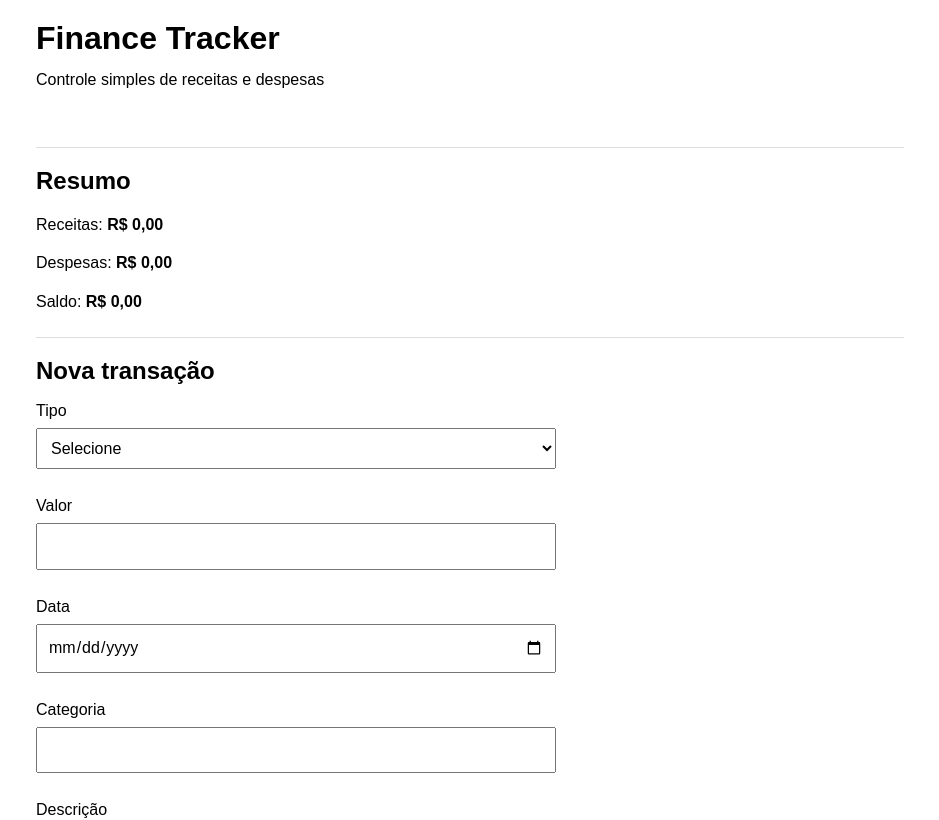
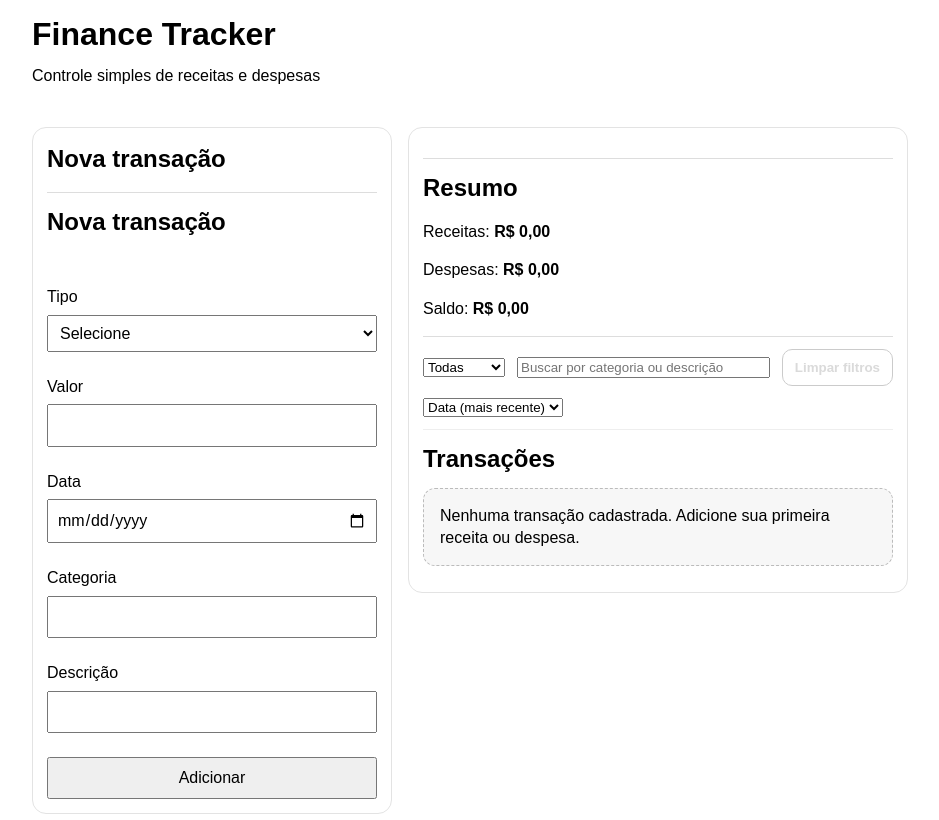
Before and after one commit to DMGSBZR/finance-tracker-vue, a Vue app in the folder finance-tracker-vue/: page / in a window 1280 px wide. Shown: the top 820 px of the page, without its empty margins (170-1109 px from the left). Built offline with nearby package versions, Linux system fonts and the light colour scheme.

Commit message:
feat: ux refinement

```diff
--- a/finance-tracker-vue/src/App.vue
+++ b/finance-tracker-vue/src/App.vue
@@ -1,20 +1,87 @@
 <script setup>
+import { ref, computed } from "vue";
 
-import { ref, computed} from 'vue';
-import SummaryCards from './components/SummaryCards.vue';
-import FiltersBar from './components/FiltersBar.vue';
-import TransactionsTable from './components/TransactionsTable.vue';
-import TransactionForm from './components/TransactionForm.vue';
-import { useLocalStorage } from './composables/useLocalStorage.js';
-import {useTransactions } from './composables/useTransactions.js';
+import SummaryCards from "./components/SummaryCards.vue";
+import TransactionForm from "./components/TransactionForm.vue";
+import FiltersBar from "./components/FiltersBar.vue";
+import TransactionsTable from "./components/TransactionsTable.vue";
 
-const STORAGE_KEY = 'finance-tracker-transactions';
+import { useLocalStorage } from "./composables/useLocalStorage";
+import { useTransactions } from "./composables/useTransactions";
+
+/* ======================================================
+ * 1) Fonte de verdade + composables
+ * ====================================================== */
+const STORAGE_KEY = "finance-tracker-transactions";
 const transactions = useLocalStorage(STORAGE_KEY, []);
 
+const {
+  form,
+  errors,
+  editingId,
+  submitForm: submitTransaction,
+  cancelEdit,
+  editTransaction: editTx,
+  deleteTransaction: deleteTx,
+} = useTransactions(transactions);
+
+/* ======================================================
+ * Feedback de UX
+ * ====================================================== */
+const feedbackMessage = ref("");
+const feedbackType = ref("success");
+
+function showFeedback(message, type = "success") {
+  feedbackMessage.value = message;
+  feedbackType.value = type;
+
+  setTimeout(() => {
+    feedbackMessage.value = "";
+  }, 3000);
+}
+
+/* ======================================================
+ * Handlers de UI (com feedback)
+ * ====================================================== */
+function handleSubmit() {
+  const wasEditing = !!editingId.value;
+
+  submitTransaction();
+
+  if (Object.keys(errors.value).length === 0) {
+    showFeedback(
+      wasEditing
+        ? "Transação atualizada com sucesso"
+        : "Transação adicionada com sucesso"
+    );
+  }
+}
+
+function handleEdit(tx) {
+  editTx(tx);
+}
+
+function handleDelete(id) {
+  const confirmed = window.confirm(
+    "Tem certeza que deseja excluir esta transação?"
+  );
+  if (!confirmed) return;
+
+  deleteTx(id);
+  showFeedback("Transação removida com sucesso");
+}
+
+
+/* ======================================================
+ * 2) Estado de UI (filtros)
+ * ====================================================== */
 const filterType = ref("all");
 const searchText = ref("");
 const sortBy = ref("date-desc");
 
+/* ======================================================
+ * 3) Derivados (lista visível)
+ * ====================================================== */
 const visibleTransactions = computed(() => {
   let list = [...transactions.value];
 
@@ -49,12 +116,9 @@ const visibleTransactions = computed(() => {
   return list;
 });
 
-// =====================
-// Resumo financeiro
-// =====================
-
-
-// Formatação de moeda BRL
+/* ======================================================
+ * 4) Helpers de UI + resumo financeiro
+ * ====================================================== */
 function formatBrl(value) {
   return new Intl.NumberFormat("pt-BR", {
     style: "currency",
@@ -62,30 +126,30 @@ function formatBrl(value) {
   }).format(value);
 }
 
-const incomeTotal = computed(() => {
-  return visibleTransactions.value
+const incomeTotal = computed(() =>
+  visibleTransactions.value
     .filter((tx) => tx.type === "income")
-    .reduce((sum, tx) => sum + Number(tx.amount || 0), 0);
-});
+    .reduce((sum, tx) => sum + Number(tx.amount || 0), 0)
+);
 
-const expenseTotal = computed(() => {
-  return visibleTransactions.value
+const expenseTotal = computed(() =>
+  visibleTransactions.value
     .filter((tx) => tx.type === "expense")
-    .reduce((sum, tx) => sum + Number(tx.amount || 0), 0);
-});
+    .reduce((sum, tx) => sum + Number(tx.amount || 0), 0)
+);
 
-const balanceTotal = computed(() => incomeTotal.value - expenseTotal.value);
+const balanceTotal = computed(
+  () => incomeTotal.value - expenseTotal.value
+);
 
+/* ======================================================
+ * 5) Estados derivados de UI
+ * ====================================================== */
+const hasTransactions = computed(() => transactions.value.length > 0);
+const hasVisibleTransactions = computed(
+  () => visibleTransactions.value.length > 0
+);
 
-// =====================
-// Estados de UI
-// =====================
-const hasTransactions = computed(() => transactions.value.length > 0);
-const hasVisibleTransactions = computed(() => visibleTransactions.value.length > 0);
-
-// =====================
-// Filtros ativos
-// =====================
 const hasActiveFilters = computed(() => {
   return (
     filterType.value !== "all" ||
@@ -94,13 +158,14 @@ const hasActiveFilters = computed(() => {
   );
 });
 
+/* ======================================================
+ * 6) Actions de UI
+ * ====================================================== */
 function clearFilters() {
   filterType.value = "all";
   searchText.value = "";
   sortBy.value = "date-desc";
 }
-
-const { form, errors, editingId, submitForm, cancelEdit, editTransaction, deleteTransaction } = useTransactions(transactions);
 
 </script>
 
@@ -112,20 +177,37 @@ const { form, errors, editingId, submitForm, cancelEdit, editTransaction, delete
     </header>
 
     <main class="container">
+  <div
+    v-if="feedbackMessage"
+    class="feedback"
+    :class="`feedback--${feedbackType}`"
+    role="status"
+    aria-live="polite"
+  >
+    {{ feedbackMessage }}
+  </div>
 
+  <div class="app-shell">
+    <!-- Coluna esquerda: criação/edição -->
+    <section class="panel">
+      <h2>Nova transação</h2>
+
+      <TransactionForm
+        v-model="form"
+        :errors="errors"
+        :is-editing="!!editingId"
+        @submit="handleSubmit"
+        @cancel="cancelEdit"
+      />
+    </section>
+
+    <!-- Coluna direita: resumo + filtros + lista -->
+    <section class="panel">
       <SummaryCards
         :income-total="incomeTotal"
         :expense-total="expenseTotal"
         :balance-total="balanceTotal"
         :format-brl="formatBrl"
-/>
-
-      <TransactionForm
-  v-model="form"
-  :errors="errors"
-  :is-editing="!!editingId"
-  @submit="submitForm"
-  @cancel="cancelEdit"
       />
 
       <FiltersBar
@@ -135,29 +217,40 @@ const { form, errors, editingId, submitForm, cancelEdit, editTransaction, delete
         :has-active-filters="hasActiveFilters"
         @clear="clearFilters"
       />
-      <section>
-  <h2>Transações</h2>
 
-  <!-- 1) Sem nenhuma transação cadastrada -->
-  <div v-if="!hasTransactions" class="ui-state" role="status" aria-live="polite">
+      <div class="panel-divider"></div>
+
+      <h2 class="panel-title">Transações</h2>
+
+      <div
+        v-if="!hasTransactions"
+        class="ui-state"
+        role="status"
+        aria-live="polite"
+      >
         Nenhuma transação cadastrada. Adicione sua primeira receita ou despesa.
       </div>
 
-  <!-- 2) Tem transações, mas não tem resultados visíveis -->
-  <div v-else-if="!hasVisibleTransactions" class="ui-state" role="status" aria-live="polite">
+      <div
+        v-else-if="!hasVisibleTransactions"
+        class="ui-state"
+        role="status"
+        aria-live="polite"
+      >
         Nenhum resultado encontrado com os filtros/busca atuais.
       </div>
 
-  <!-- 3) Tabela normal -->
-  <div v-else>
+      <div v-else class="table-wrap">
         <TransactionsTable
           :items="visibleTransactions"
-    @edit="editTransaction"
-    @delete="deleteTransaction"
+          @edit="handleEdit"
+          @delete="handleDelete"
         />
       </div>
     </section>
+  </div>
 </main>
+
 
     <footer class="container">
       <p>Finance Tracker — projeto de estudo</p>
--- a/finance-tracker-vue/src/assets/styles.css
+++ b/finance-tracker-vue/src/assets/styles.css
@@ -15,7 +15,7 @@ main,
 footer {
   max-width: 900px;
   margin: 0 auto;
-  padding: 16px;
+  padding: 12px;
 }
 
 /* 3) Cabeçalho */
@@ -29,8 +29,8 @@ header p {
 
 /* 4) Separação entre blocos */
 section {
-  margin-top: 24px;
-  padding-top: 16px;
+  margin-top: 16px;
+  padding-top: 12px;
   border-top: 1px solid #ddd;
 }
 
@@ -41,7 +41,7 @@ h2 {
 /* 5) Formulário arrumado (sem <br/>) */
 form {
   display: grid;
-  gap: 12px;
+  gap: 10px;
   max-width: 520px;
 }
 
@@ -50,11 +50,11 @@ label {
   margin-bottom: 6px;
 }
 
-input,
-select,
-button {
+form input,
+form select,
+form button {
   width: 100%;
-  padding: 10px;
+  padding: 8px;
   font: inherit;
 }
 
@@ -63,6 +63,11 @@ button {
 }
 
 /* 6) Tabela usável */
+table button {
+  width: auto;
+  padding: 6px 10px;
+}
+
 table {
   width: 100%;
   border-collapse: collapse;
@@ -71,7 +76,7 @@ table {
 th,
 td {
   border: 1px solid #ddd;
-  padding: 10px;
+  padding: 8px;
   text-align: left;
   vertical-align: top;
 }
@@ -87,8 +92,11 @@ tbody tr:hover {
 /* 7) Mobile: permitir rolagem horizontal da tabela */
 .table-wrap {
   overflow-x: auto;
+  max-height: 300px;
+  overflow-y: auto;
 }
-.filters{
+
+.filters {
   display: flex;
   gap: 12px;
   margin-bottom: 12px;
@@ -96,25 +104,40 @@ tbody tr:hover {
   flex-wrap: wrap;
   align-items: center;
 }
-/* 8) aula10 */
+
+.filters select,
+.filters input,
+.filters button {
+  width: auto;
+}
+
+.filters input {
+  flex: 1;
+  min-width: 220px;
+}
+
+/* 8) Feedback */
 .feedback {
   margin: 12px 0;
   padding: 12px 14px;
   border-radius: 10px;
   font-size: 0.95rem;
   line-height: 1.2;
-  display: none;
+  display: block;
+
+  /* Aula 8: manter visível ao rolar */
+  position: sticky;
+  top: 12px;
+  z-index: 50;
 }
 
 .feedback--success {
-  display: block;
   background-color: #e9f7ee;
   border: 1px solid #1f8a3b;
   color: #14532d;
 }
 
 .feedback--error {
-  display: block;
   background-color: #fdecec;
   border: 1px solid #b42318;
   color: #7a1210;
@@ -147,6 +170,7 @@ button:focus {
   outline: 2px solid #111;
   outline-offset: 2px;
 }
+
 /* Botões padrão */
 .btn {
   padding: 10px 12px;
@@ -165,16 +189,17 @@ button:focus {
   border-color: #555;
   font-weight: 600;
 }
+
 .btn-secondary {
   border-color: #999;
   font-weight: 600;
 }
 
 /* Estado da UI */
-
 .ui-state {
   transition: opacity 0.15s ease;
 }
+
 .ui-state {
   border: 1px dashed #bbb;
   border-radius: 12px;
@@ -199,8 +224,8 @@ button:focus {
   flex-wrap: wrap;
   align-items: center;
 }
+
 /* ===== Aula 14: Loading / Skeleton ===== */
-
 .skeleton-row td {
   height: 18px;
   background: linear-gradient(
@@ -222,9 +247,83 @@ button:focus {
     background-position: 0 50%;
   }
 }
+
 /* ===== Aula 14: micro-interação delete ===== */
 tr.is-removing {
   opacity: 0;
   transform: translateY(-4px);
   transition: opacity 0.15s ease, transform 0.15s ease;
 }
+
+/* Layout desktop: resumo + form lado a lado */
+.top-grid {
+  display: grid;
+  gap: 16px;
+}
+
+@media (min-width: 900px) {
+  .top-grid {
+    grid-template-columns: 1fr 1fr;
+    align-items: start;
+  }
+
+  /* Aula 8: no grid, o form deve ocupar a coluna inteira */
+  .top-grid form {
+    max-width: none;
+  }
+
+  /* Aula 8: no desktop, filtros não devem ficar limitados a 520px */
+  .filters {
+    max-width: none;
+  }
+
+  /* Opcional: tabela um pouco menor no desktop (se quiser mais “acima da dobra”) */
+  .table-wrap {
+    max-height: 300px;
+  }
+}
+/* =========================
+   App Shell (layout de app)
+   ========================= */
+.app-shell {
+  display: grid;
+  gap: 16px;
+}
+
+/* Desktop: 2 colunas */
+@media (min-width: 900px) {
+  .app-shell {
+    grid-template-columns: 360px 1fr;
+    align-items: start;
+  }
+}
+
+/* Painéis (cards) */
+.panel {
+  border: 1px solid #e3e3e3;
+  border-radius: 14px;
+  background: #fff;
+  padding: 14px;
+}
+
+/* Título dentro do painel (opcional) */
+.panel-title {
+  margin: 0 0 12px;
+}
+
+/* Separador leve */
+.panel-divider {
+  height: 1px;
+  background: #eee;
+  margin: 12px 0;
+}
+/* Tabela: cabeçalho fixo dentro da área rolável */
+thead th {
+  position: sticky;
+  top: 0;
+  z-index: 2;
+  background: #f5f5f5;
+}
+tbody tr:nth-child(even) {
+  background: rgba(0, 0, 0, 0.015);
+}
--- a/finance-tracker-vue/src/style.css
+++ /dev/null
@@ -1,79 +0,0 @@
-:root {
-  font-family: system-ui, Avenir, Helvetica, Arial, sans-serif;
-  line-height: 1.5;
-  font-weight: 400;
-
-  color-scheme: light dark;
-  color: rgba(255, 255, 255, 0.87);
-  background-color: #242424;
-
-  font-synthesis: none;
-  text-rendering: optimizeLegibility;
-  -webkit-font-smoothing: antialiased;
-  -moz-osx-font-smoothing: grayscale;
-}
-
-a {
-  font-weight: 500;
-  color: #646cff;
-  text-decoration: inherit;
-}
-a:hover {
-  color: #535bf2;
-}
-
-body {
-  margin: 0;
-  display: flex;
-  place-items: center;
-  min-width: 320px;
-  min-height: 100vh;
-}
-
-h1 {
-  font-size: 3.2em;
-  line-height: 1.1;
-}
-
-button {
-  border-radius: 8px;
-  border: 1px solid transparent;
-  padding: 0.6em 1.2em;
-  font-size: 1em;
-  font-weight: 500;
-  font-family: inherit;
-  background-color: #1a1a1a;
-  cursor: pointer;
-  transition: border-color 0.25s;
-}
-button:hover {
-  border-color: #646cff;
-}
-button:focus,
-button:focus-visible {
-  outline: 4px auto -webkit-focus-ring-color;
-}
-
-.card {
-  padding: 2em;
-}
-
-#app {
-  max-width: 1280px;
-  margin: 0 auto;
-  padding: 2rem;
-  text-align: center;
-}
-
-@media (prefers-color-scheme: light) {
-  :root {
-    color: #213547;
-    background-color: #ffffff;
-  }
-  a:hover {
-    color: #747bff;
-  }
-  button {
-    background-color: #f9f9f9;
-  }
-}
```
Lines whose indentation alone changed are shown as unchanged.
